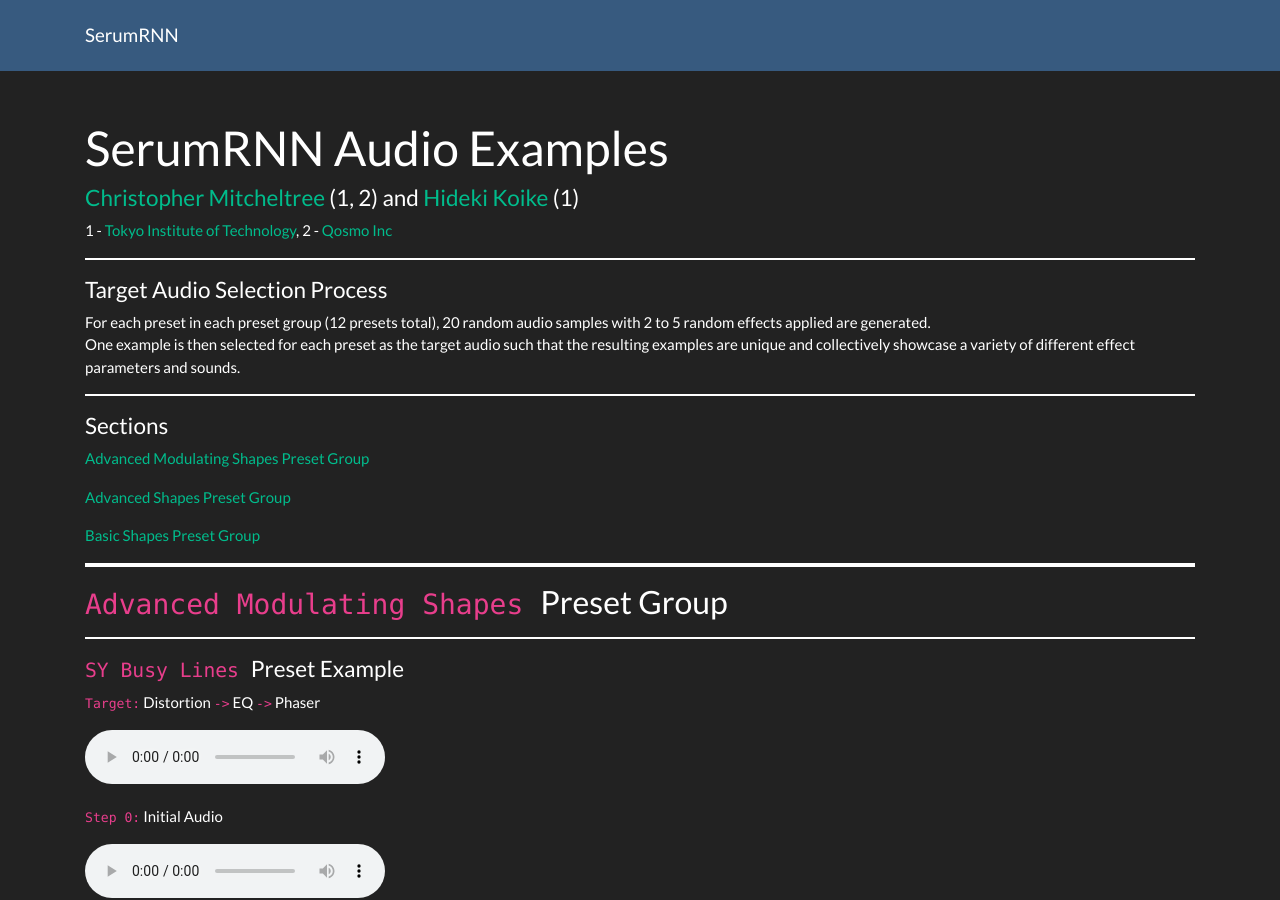
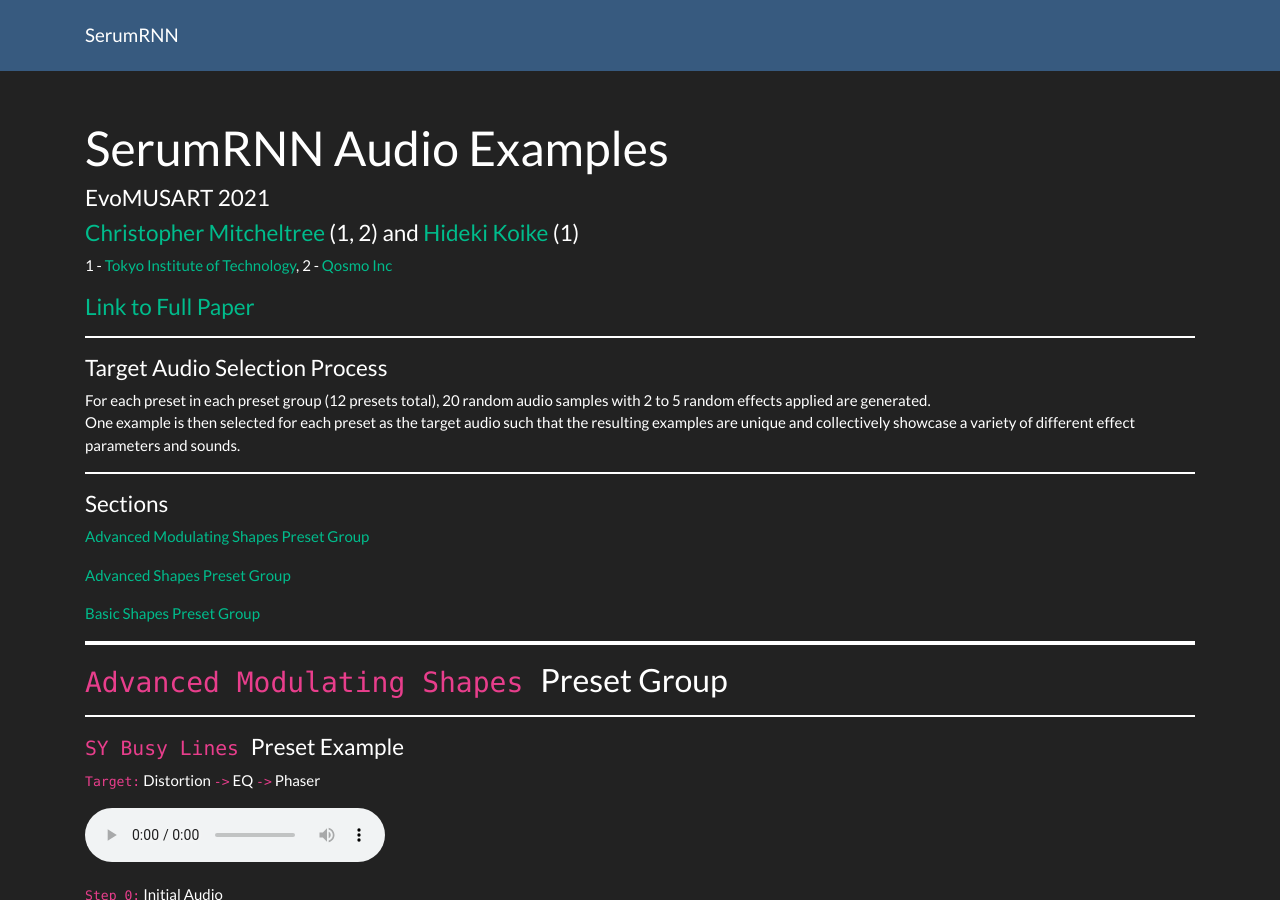
Before and after one commit to icewithfrosting/serum_rnn_examples, a Jekyll site: the page built from index.md, in a window 1280 px wide and 900 px high. Built offline with Jekyll 4.4.1, drawn with Linux system fonts in a browser that asks for light colours.

Commit message:
Update index.md

```diff
--- a/index.md
+++ b/index.md
@@ -3,13 +3,13 @@
 title: SerumRNN Audio Examples
 ---
 
-<!--#### EvoMUSART 2021-->
+#### EvoMUSART 2021
 
 #### [Christopher Mitcheltree](https://christhetr.ee/) (1, 2) and [Hideki Koike](https://www.vogue.cs.titech.ac.jp/koike) (1)
 
 1 - [Tokyo Institute of Technology](https://www.vogue.cs.titech.ac.jp/top), 2 - [Qosmo Inc](https://qosmo.jp/en/)
 
-<!--#### [Link to Full Paper](https://arxiv.org/abs/2104.03876)-->
+#### [Link to Full Paper](https://arxiv.org/abs/2104.03876)
 
 <hr style="border:1px solid white">
 
```
